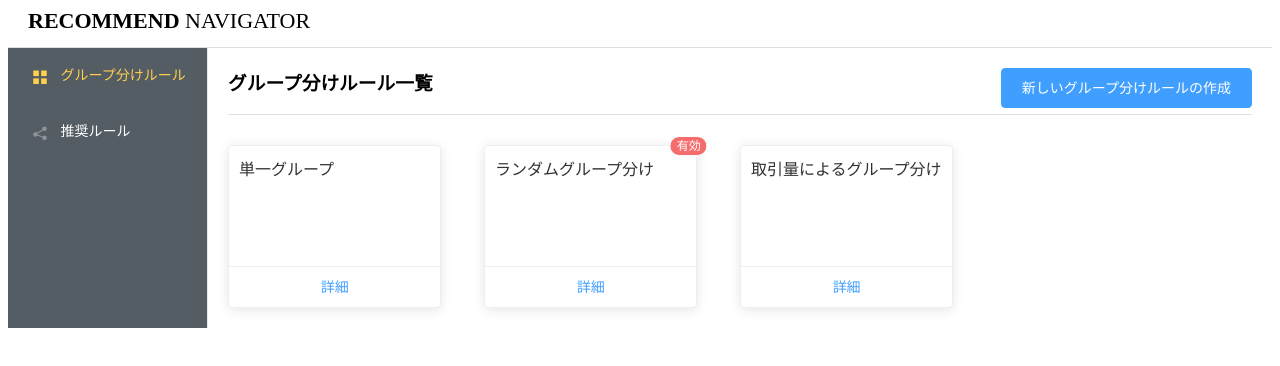
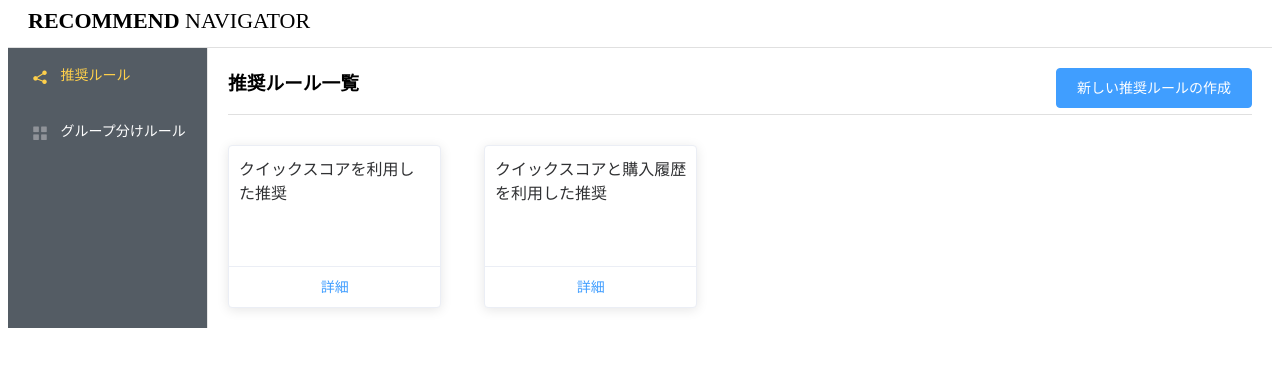
Before and after one commit to ymits/RecommendNavigatorMock, a Vue app: page /#/ in a window 1280 px wide. Shown: the top 366 px of the page. Built offline with nearby package versions, Linux system fonts and the light colour scheme.

Commit message:
推奨ルール一覧画面モック作成

```diff
--- a/src/components/groupingRule/GroupingRuleSaveView.vue
+++ b/src/components/groupingRule/GroupingRuleSaveView.vue
@@ -69,7 +69,7 @@
 import _ from 'underscore';
 
 export default {
-  name: 'HelloWorld',
+  name: 'GroupingRuleSaveView',
   data() {
     return {
       title: '',
--- /dev/null
+++ b/src/components/recommendRule/RecommendRuleListView.vue
@@ -0,0 +1,81 @@
+<template>
+  <div class="recommend-rule-list-view">
+    <div class="page-title">
+      <el-button type="primary" @click="goGroupCreateView">新しい推奨ルールの作成</el-button>
+      <h1>推奨ルール一覧</h1>
+    </div>
+
+    <el-row class="recommend-rule-list">
+      <el-col :span="5" v-for="(group, index) in groupList" :key="group" :offset="index % 4 != 0 ? 1 : 0">
+        <el-card class="recommend-rule" :body-style="{ padding: '0px' }">
+          <div class="recommend-rule-title">
+            {{group.name}}
+          </div>
+          <div class="recommend-rule-body">
+            <el-button type="text">詳細</el-button>
+          </div>
+        </el-card>
+      </el-col>
+    </el-row>
+  </div>
+</template>
+
+<script>
+export default {
+  name: 'RecommendRuleListView',
+  data() {
+    return {
+      groupList: [
+        { id: 1, name: 'クイックスコアを利用した推奨' },
+        { id: 2, name: 'クイックスコアと購入履歴を利用した推奨' },
+      ],
+    };
+  },
+
+  methods: {
+    goRecommendRuleCreateView() {
+      this.$router.push({ name: 'RecommendRuleCreateView' });
+    },
+  },
+};
+</script>
+
+<style lang="scss" scoped>
+// タイトル
+.page-title {
+  border-bottom: solid 1px #E0E0E0;
+  margin-bottom: 20px;
+
+  h1 {
+    margin-top: 0;
+  }
+
+  .el-button {
+    float: right;
+  }
+}
+
+// ルール一覧
+.recommend-rule-list {
+
+  .recommend-rule {
+    position: relative;
+    margin-top: 10px;
+    overflow: visible;
+
+    .recommend-rule-title {
+      padding: 10px;
+      height: 100px;
+    }
+
+    .recommend-rule-body {
+      border-top: solid #EBEEF5 1px;
+      text-align: center;
+    }
+
+    &:hover {
+      background-color: #ecf5ff;
+    }
+  }
+}
+</style>
--- a/src/router/index.js
+++ b/src/router/index.js
@@ -4,14 +4,27 @@ import Index from '@/components/Index';
 import HelloWorld from '@/components/HelloWorld';
 import GroupingRuleListView from '@/components/groupingRule/GroupingRuleListView';
 import GroupingRuleSaveView from '@/components/groupingRule/GroupingRuleSaveView';
+import RecommendRuleListView from '@/components/recommendRule/RecommendRuleListView';
 
 Vue.use(Router);
 
 export default new Router({
   routes: [
     {
+      path: '/recommendRule',
+      alias: '/',
+      component: Index,
+      icon: 'el-icon-share',
+      title: '推奨ルール',
+      children: [
+        { path: '', name: 'RecommendRuleListView', component: RecommendRuleListView },
+        { path: 'create', component: HelloWorld },
+        { path: 'update/:id', component: HelloWorld },
+      ],
+    },
+    {
       path: '/groupingRule',
-      alias: '/',
+
       component: Index,
       icon: 'el-icon-menu',
       title: 'グループ分けルール',
@@ -21,16 +34,5 @@ export default new Router({
         { path: 'update/:id', name: 'GroupingRuleUpdateView', component: GroupingRuleSaveView },
       ],
     },
-    {
-      path: '/recommendRule',
-      component: Index,
-      icon: 'el-icon-share',
-      title: '推奨ルール',
-      children: [
-        { path: '', component: HelloWorld },
-        { path: 'create', component: HelloWorld },
-        { path: 'update/:id', component: HelloWorld },
-      ],
-    },
   ],
 });
```
